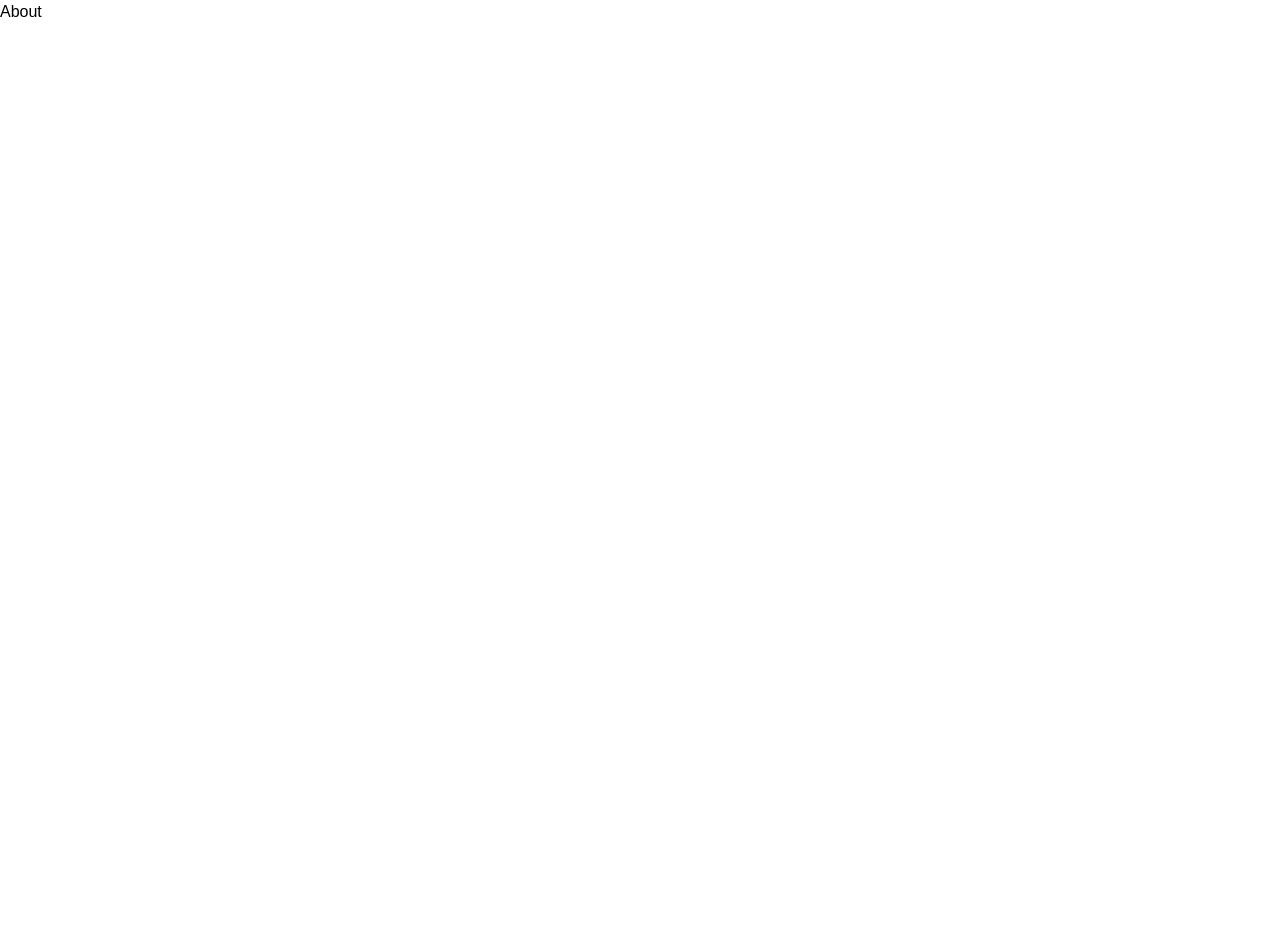
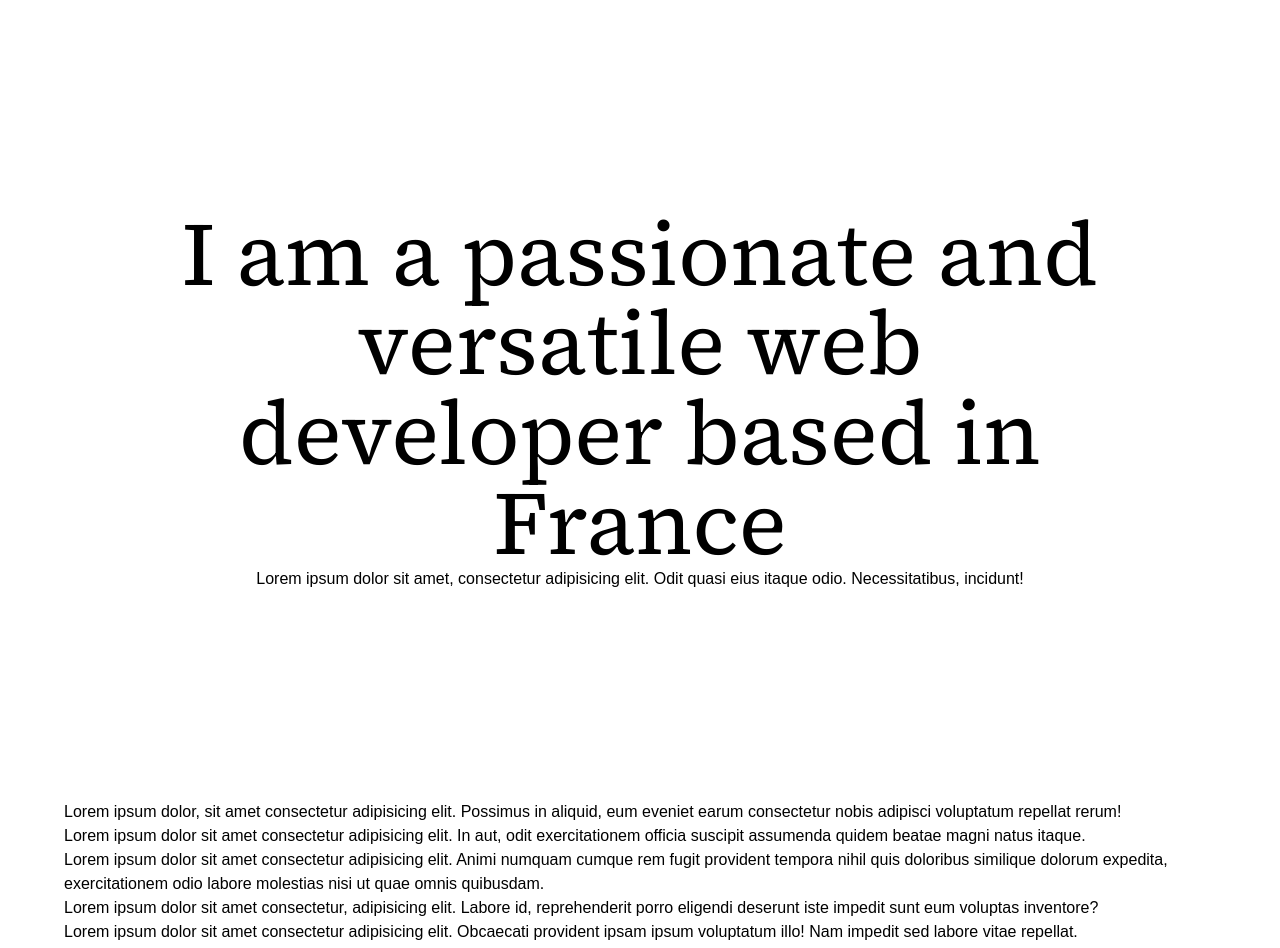
Before and after one commit to enzo-mourany/portfolio-v2, a Next.js app: page /about in a window 1280 px wide. Shown: the top 948 px of the page. Before the commit the page ends 800 px from the top, so only its background shows below. Built offline with nearby package versions, Linux system fonts and the light colour scheme.

Commit message:
feat: add content section

```diff
--- a/app/about/page.tsx
+++ b/app/about/page.tsx
@@ -3,21 +3,42 @@
 import React from 'react';
 import { AnimatePresence, motion } from 'framer-motion';
 
-import styles from '../../styles/About.module.scss';
+import styles from '../../styles/AboutPage.module.scss';
 
 const Page: React.FC = () => {
   return (
-    <AnimatePresence exitBeforeEnter>
-      <motion.div
-        className={styles.about__container}
-        initial={{ y: '-100%' }}
-        animate={{ y: 0 }}
-        exit={{ y: '-100%' }}
-        transition={{ duration: 1 }}
-      >
-        <p>About</p>
-      </motion.div>
-    </AnimatePresence>
+    <div className={styles.about__container}>
+      <div className={styles.about__wrapper}>
+        <div className={styles.about__intro}>
+          <div className={styles.about__title}>
+            <h1 className={styles.about__title__text}>I am a passionate and versatile web developer based in France</h1>
+          </div>
+          <p className={styles.about__description}>Lorem ipsum dolor sit amet, consectetur adipisicing elit. Odit quasi eius itaque odio. Necessitatibus, incidunt!</p>
+        </div>
+        <div className={styles.about__course}>
+          <div className={styles.about__softskills}>
+            <section>
+              <p>Lorem ipsum dolor, sit amet consectetur adipisicing elit. Possimus in aliquid, eum eveniet earum consectetur nobis adipisci voluptatum repellat rerum!</p>
+              <p>Lorem ipsum dolor sit amet consectetur adipisicing elit. In aut, odit exercitationem officia suscipit assumenda quidem beatae magni natus itaque.</p>
+              <p>Lorem ipsum dolor sit amet consectetur adipisicing elit. Animi numquam cumque rem fugit provident tempora nihil quis doloribus similique dolorum expedita, exercitationem odio labore molestias nisi ut quae omnis quibusdam.</p>
+            </section>
+          </div>
+          <div className={styles.about__general__skills}>
+            <section>
+              <p>Lorem ipsum dolor sit amet consectetur, adipisicing elit. Labore id, reprehenderit porro eligendi deserunt iste impedit sunt eum voluptas inventore?</p>
+            </section>
+          </div>
+          <div className={styles.about__objectivs}>
+            <section>
+              <p>Lorem ipsum dolor sit amet consectetur adipisicing elit. Obcaecati provident ipsam ipsum voluptatum illo! Nam impedit sed labore vitae repellat.</p>
+            </section>
+          </div>
+          <div className={styles.about__reviews}>
+            review
+          </div>
+        </div>
+      </div>
+    </div>
   );
 };
 
--- a/components/input/Hamburger.tsx
+++ b/components/input/Hamburger.tsx
@@ -14,7 +14,6 @@ const Hamburger: React.FC<HamburgerProps> = ({ isMenuOpen }) => {
       <span className={isMenuOpen ? styles.hamburger__box__open : styles.hamburger__box}>
         <span className={styles.hamburger__inner} />
         <span className={styles.hamburger__inner} />
-        <span className={styles.hamburger__inner} />
       </span>
     </div>
   );
--- /dev/null
+++ b/styles/AboutPage.module.scss
@@ -0,0 +1,31 @@
+@import url('https://fonts.googleapis.com/css2?family=Source+Serif+4:opsz,wght@8..60,200;8..60,300;8..60,400;8..60,500;8..60,600;8..60,700&display=swap');
+@import './responsive.scss';
+
+.about__container {
+  display: flex;
+  flex-direction: column;
+  align-items: center;
+  .about__wrapper {
+    display: flex;
+    flex-direction: column;
+    align-items: center;
+    width: 90%;
+    min-height: 100vh;
+    .about__intro {
+      display: flex;
+      flex-direction: column;
+      align-items: center;
+      justify-content: center;
+      height: 100vh;
+      .about__title {
+        width: 80%;
+        .about__title__text {
+          font-size: 7vw;
+          font-family: 'Source Serif 4', serif;
+          line-height: 1;
+          text-align: center;
+        }
+      }
+    }
+  }
+}
--- a/styles/Hamburger.module.scss
+++ b/styles/Hamburger.module.scss
@@ -8,7 +8,7 @@
     position: relative;
     border-radius: 50%;
     border: 1px solid rgba(255, 255, 255, 0.3);
-    transition: all 0.6s ease;
+    transition: all 0.3s ease;
     .hamburger__box {
         display: flex;
         flex-direction: column;
@@ -16,7 +16,7 @@
         align-items: center;
         height: 35%;
         width: 100%;
-        transition: all 0.6s ease;
+        transition: all 0.3s ease;
         .hamburger__inner {
             background-color: white;
             content: "";
@@ -25,7 +25,7 @@
             height: 1px;
             margin-bottom: 3px;
             position: relative;
-            transition: all 0.6s ease;
+            transition: all 0.3s ease;
             &:last-child {
                 margin-bottom: 0;
             }
@@ -33,17 +33,20 @@
     }
     &:hover {
         background-color: #fff;
-        transition: all 0.6s ease;
+        transition: all 0.3s ease;
         .hamburger__box {
             justify-content: space-around;
-            transition: all 0.6s ease;
+            transition: all 0.3s ease;
             .hamburger__inner {
                 background-color: #000;
-                transition: all 0.6s ease;
+                transition: all 0.3s ease;
             }
         }
     }
     .hamburger__box__open {
-        background-color: red;
+        transition: all 0.3s ease;
+        .hamburger__inner {
+            transition: all 0.3s ease;
+        }
     }
 }
```
